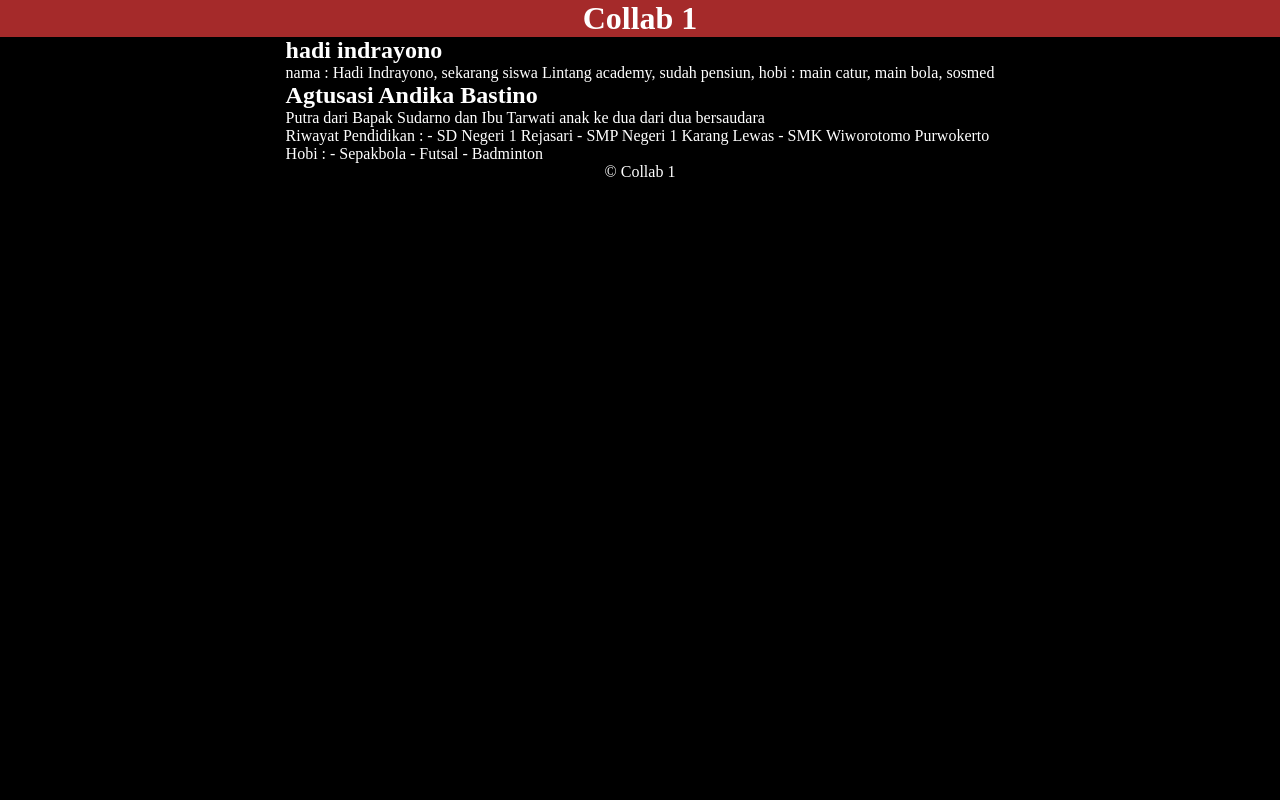
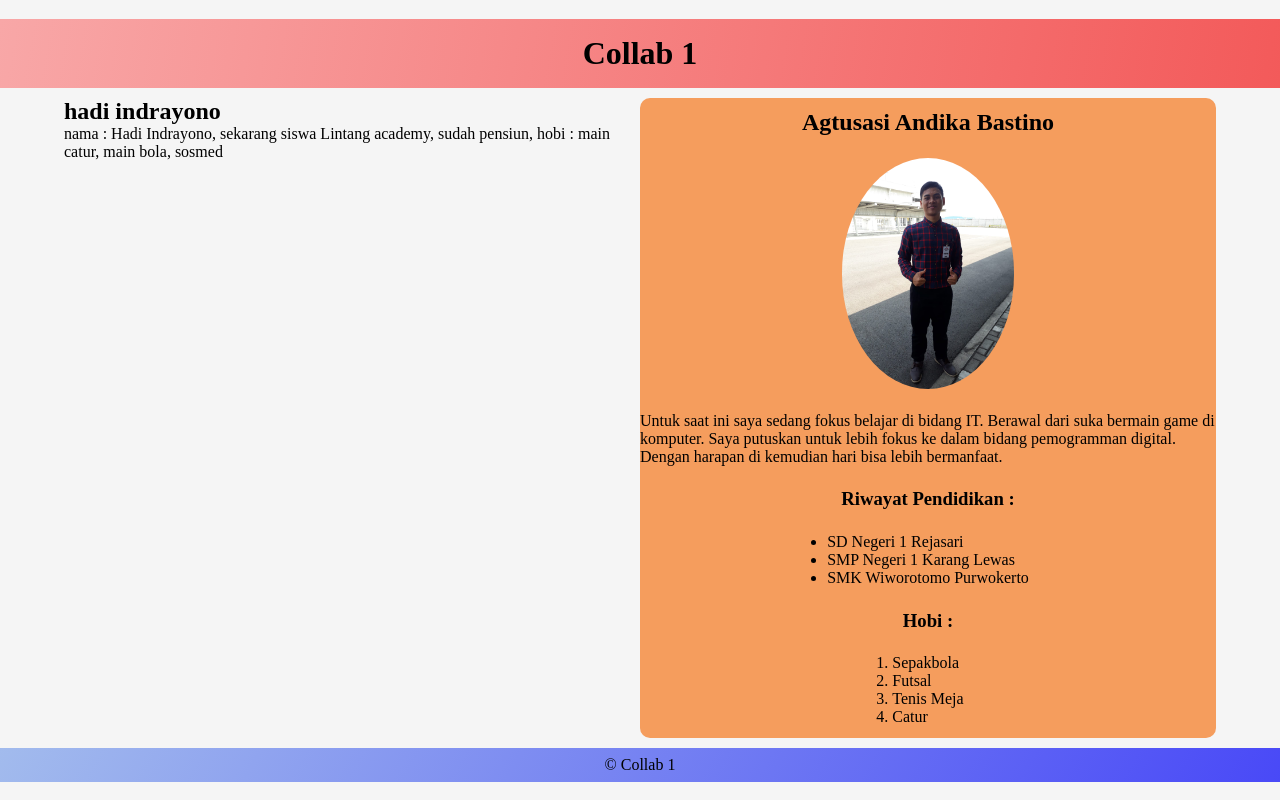
Before and after one commit to Andika-Bastino/git-collaboration, a plain HTML site: page index.html in a window 1280 px wide. Drawn offline with Linux system fonts and the light colour scheme.

Commit message:
(feat): menambahkan dan menyelesaikan  isi konten didalam section-2

```diff
--- a/index.html
+++ b/index.html
@@ -18,22 +18,25 @@
       </section>
         <section class="dika">
             <h1>Agtusasi Andika Bastino</h1>
-            <p class="p-1">
-                Putra dari Bapak Sudarno dan Ibu Tarwati
-                anak ke dua dari dua bersaudara
+            <img src="img/dika foto.jpg" alt="">
+            <p>Untuk saat ini saya sedang fokus belajar di bidang IT.
+                Berawal dari suka bermain game di komputer.
+                Saya putuskan untuk lebih fokus ke dalam bidang pemogramman digital.
+                Dengan harapan di kemudian hari bisa lebih bermanfaat.
             </p>
-            <p class="p-2">
-                Riwayat Pendidikan :
-                - SD Negeri 1 Rejasari
-                - SMP Negeri 1 Karang Lewas
-                - SMK Wiworotomo Purwokerto
-            </p>
-            <p class="p-3">
-                Hobi :
-                - Sepakbola
-                - Futsal
-                - Badminton
-            </p>
+            <h3>Riwayat Pendidikan :</h3>
+            <ul>
+                <li>SD Negeri 1 Rejasari</li>
+                <li>SMP Negeri 1 Karang Lewas</li>
+                <li>SMK Wiworotomo Purwokerto</li>
+            </ul>
+            <h3>Hobi :</h3>
+            <ol>
+                <li>Sepakbola</li>
+                <li>Futsal</li>
+                <li>Tenis Meja</li>
+                <li>Catur</li>
+            </ol>
         </section>
     </main>
     <footer class="footer">
--- a/style.css
+++ b/style.css
@@ -8,8 +8,9 @@
 
 body {
     width: 100vw;
-    background-color: black;
-    color: white;
+    height: 100vh;
+    background-color: whitesmoke;
+    gap: 10px;
     display: flex;
     flex-direction: column;
     justify-content: center;
@@ -18,6 +19,37 @@ body {
 
 header {
     width: 100%;
-    background-color: brown;
+    background: linear-gradient(100deg, rgb(248, 167, 167), rgb(243, 90, 90));
     text-align: center;
+    padding: 1rem;
 }
+
+main {
+    width: 90%;
+    height: 80vh;
+    display: flex;
+}
+
+.pak-iin {
+    width: 100%;
+}
+
+.dika {
+    width: 100%;
+    display: grid;
+    place-items: center;
+    background-color: rgb(245, 157, 93);
+    border-radius: 10px;
+}
+
+.dika img {
+    width: 30%;
+    border-radius: 50%;
+}
+
+footer {
+    width: 100%;
+    background: linear-gradient(120deg, rgb(162, 187, 237), rgb(73, 73, 247));
+    text-align: center;
+    padding: 0.5rem;
+}
```
